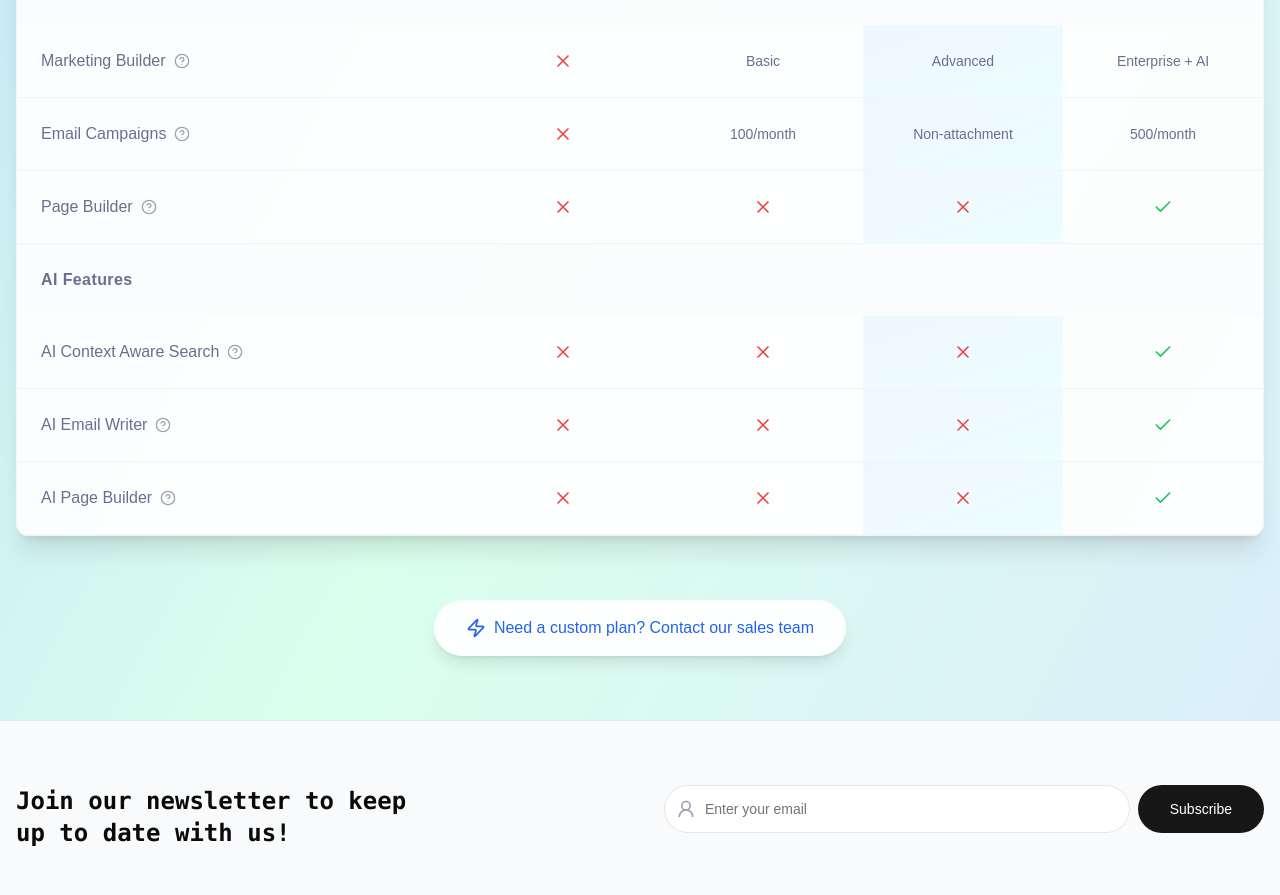
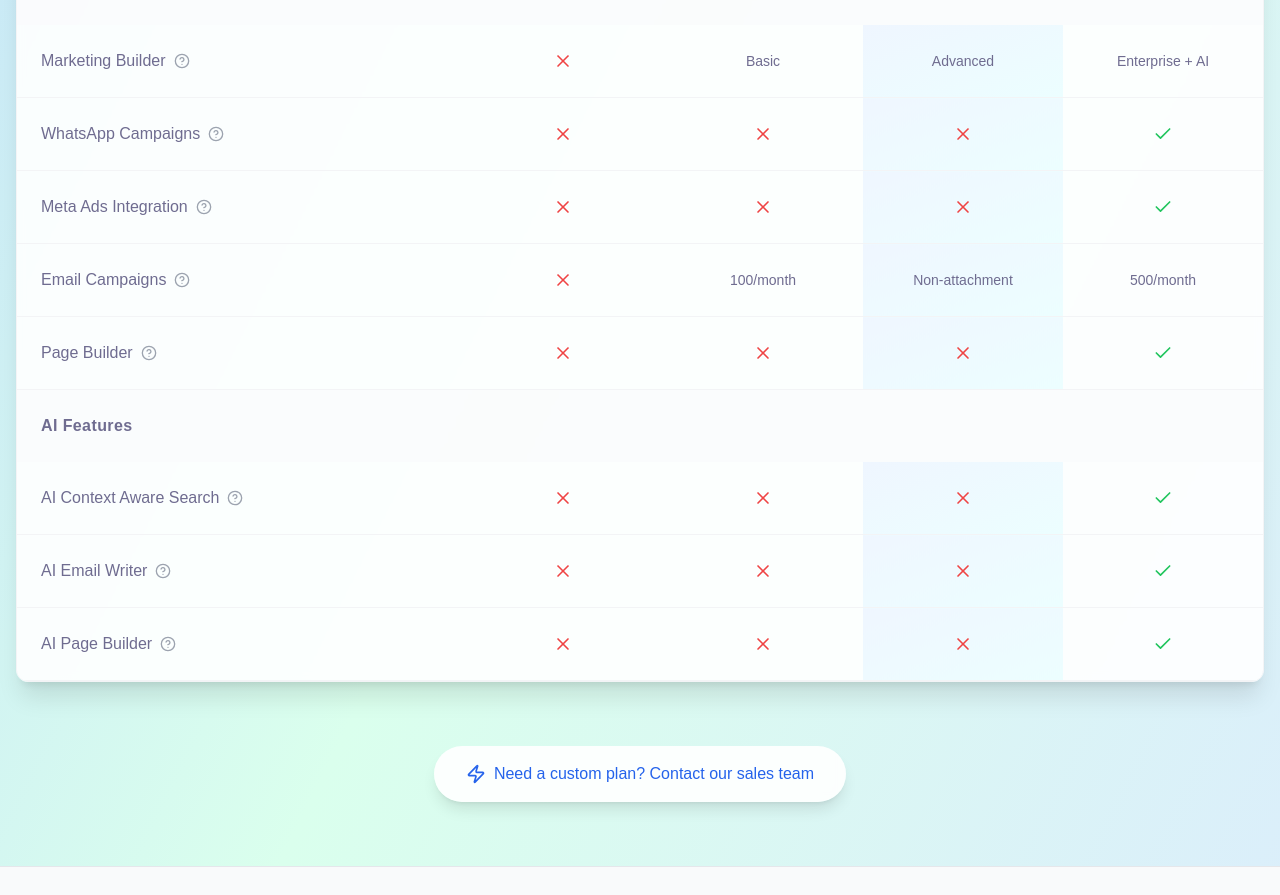
Before and after one commit to itsrealkaran/AvenCRM-Landing, a Next.js app: page /pricing in a window 1280 px wide. Shown: the part 1140-2035 px from the top of the page. Built offline with nearby package versions, Linux system fonts and the light colour scheme.

Commit message:
Issues Fixed

```diff
--- a/app/pricing/page.tsx
+++ b/app/pricing/page.tsx
@@ -82,11 +82,29 @@ const features: { category: string; items: Feature[] }[] = [
         enterprise: "Enterprise + AI"
       },
       {
+        name: "WhatsApp Campaigns",
+        description: "Send WhatsApp messages to clients",
+        free: false,
+        basic: false,
+        premium: false,
+        enterprise: true
+      },
+      {
+        name: "Meta Ads Integration",
+        description: "Integrate with Meta Ads",
+        free: false,
+        basic: false,
+        premium: false,
+        enterprise: true
+      },
+      {
         name: "Email Campaigns",
         description: "Send bulk emails to clients",
         free: false,
         basic: "100/month",
+
         premium: "Non-attachment",
+
         enterprise: "500/month"
       },
       {
--- a/components/landing/hero.tsx
+++ b/components/landing/hero.tsx
@@ -57,7 +57,7 @@ export function Hero() {
         >
           <Button
             onClick={() => {
-              window.location.href = 'https://crm.avencrm.com/signup';
+              window.location.href = 'https://crm.avencrm.com/sign-up';
             }}
             size="lg"
             className="bg-black hover:bg-black/90 text-white text-lg px-8 rounded-full h-14"
--- a/components/landing/pricing-section.tsx
+++ b/components/landing/pricing-section.tsx
@@ -174,6 +174,7 @@ const individualPlans: PricingPlan[] = [
       "Email Campaigns (500/monthly)",
       "Page Builder",
       "Meta Ads Integration",
+      "WhatsApp Campaigns",
       "AI Context Aware Search",
       "AI Email Writer",
       "AI Page Builder"
@@ -335,7 +336,7 @@ export function PricingSection() {
 
                   <Button
                     onClick={() => {
-                      window.location.href = 'https://crm.avencrm.com/signup';
+                      window.location.href = 'https://crm.avencrm.com/sign-up';
                     }}
                     className={`mt-8 w-full h-12 rounded-full text-lg font-semibold transition-all duration-300 ${
                       plan.type === 'trial'
```
